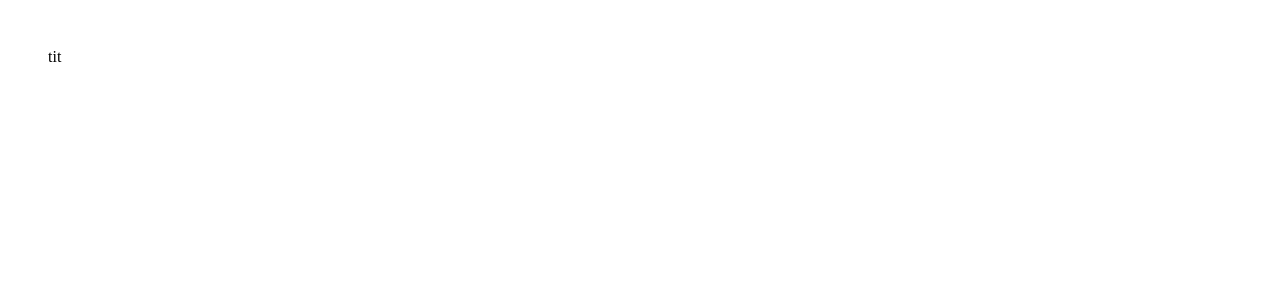
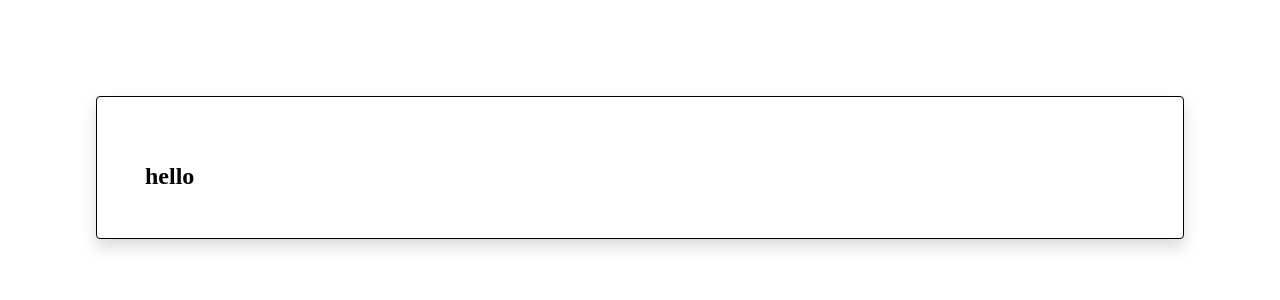
Before and after one commit to annemassicotte/Projet_1_React_Anne_Massicotte, a React (Vite) app: page / in a window 1280 px wide. Shown: the top 300 px of the page. Built offline with nearby package versions, Linux system fonts and the light colour scheme.

Commit message:
Création du component Card et incorporer dans Cards, rendre le tout fonctionnel

```diff
--- a/src/App.jsx
+++ b/src/App.jsx
@@ -1,13 +1,12 @@
-import Container from './components/Container/Container'
+import Container from "./components/Container/Container";
+import Cards from "./components/Cards/Cards";
 
 function App() {
-
-
-  return (
-    <Container>
-      tit
-    </Container>
-  )
+	return (
+		<Container>
+			<Cards>hello</Cards>
+		</Container>
+	);
 }
 
 export default App;
--- a/src/components/Card/Card.jsx
+++ b/src/components/Card/Card.jsx
@@ -3,7 +3,15 @@ import "./Card.css";
 import Container from "../Container/Container";
 
 const Card = (props) => {
-	return <Container className="card">{props.children}</Container>;
+	return (
+		<Container
+			className={`card ${props.className}`}
+			onMouseEnter={props.onMouseEnter}
+			onMouseLeave={props.onMouseLeave}
+		>
+			{props.children}
+		</Container>
+	);
 };
 
 export default Card;
--- a/src/components/Cards/Cards.css
+++ b/src/components/Cards/Cards.css
@@ -0,0 +1,7 @@
+.abilities{
+    display:none;
+}
+
+.hovered .abilities{
+    display:block;
+}
--- a/src/components/Cards/Cards.jsx
+++ b/src/components/Cards/Cards.jsx
@@ -0,0 +1,39 @@
+import React, { useState } from "react";
+import "./Cards.css";
+import Container from "../Container/Container";
+import Card from "../Card/Card";
+import Image from "../Image/Image";
+import Title from "../Title/Title";
+import Text from "../Text/Text";
+
+const Cards = (props) => {
+	const [showAbilities, setShowAbilities] = useState(false);
+
+	const onMouseEnter = () => {
+		setShowAbilities(true);
+	};
+
+	const onMouseLeave = () => {
+		setShowAbilities(false);
+	};
+
+	const cardState = showAbilities ? "hovered" : "";
+
+	return (
+		<Container flex>
+            <Card className={cardState} onMouseEnter={onMouseEnter} onMouseLeave={onMouseLeave}>
+					<Image
+						src={props.srcImageCard}
+						alt={props.altImageCard}
+						width={props.widthImageCard}
+						height={props.heightImageCard}
+					/>
+
+					<Title as="h2">{props.children}</Title>
+					<Text className="abilities">text</Text>
+			</Card>
+		</Container>
+	);
+};
+
+export default Cards;
--- a/src/components/Container/Container.jsx
+++ b/src/components/Container/Container.jsx
@@ -5,11 +5,12 @@ const Container = (props) => {
 	const classnames = ["container"];
 
 	if (props.fluid) classnames.push("fluid");
-    if (props.noGutters) classnames.push("no-gutters");
-    if (props.flex) classnames.push("flex");
+	if (props.noGutters) classnames.push("no-gutters");
+	if (props.flex) classnames.push("flex");
 	if (props.className) classnames.push(props.className);
 
-	return <div className={classnames.join(" ")}>{props.children}</div>;
+
+	return <div className={classnames.join(" ")} onMouseEnter={props.onMouseEnter} onMouseLeave={props.onMouseLeave}>{props.children}</div>;
 };
 
 export default Container;
--- a/src/components/Image/Image.jsx
+++ b/src/components/Image/Image.jsx
@@ -3,15 +3,18 @@ import "./Image.css";
 
 const Image = (props) => {
 
-    const classnames = ["image"];
-    if (props.className) classnames.push(props.className);
+	const classnames = ["image"];
+	let loading = "lazy";
+
+	if (props.className) classnames.push(props.className);
+	if(props.loading) loading = props.loading;
 
 	return (
 		<img
 			className={classnames.join(" ")}
 			src={props.src}
 			alt={props.alt}
-			loading={props.loading}
+			loading={loading}
 			width={props.width}
 			height={props.height}
 		/>
```
